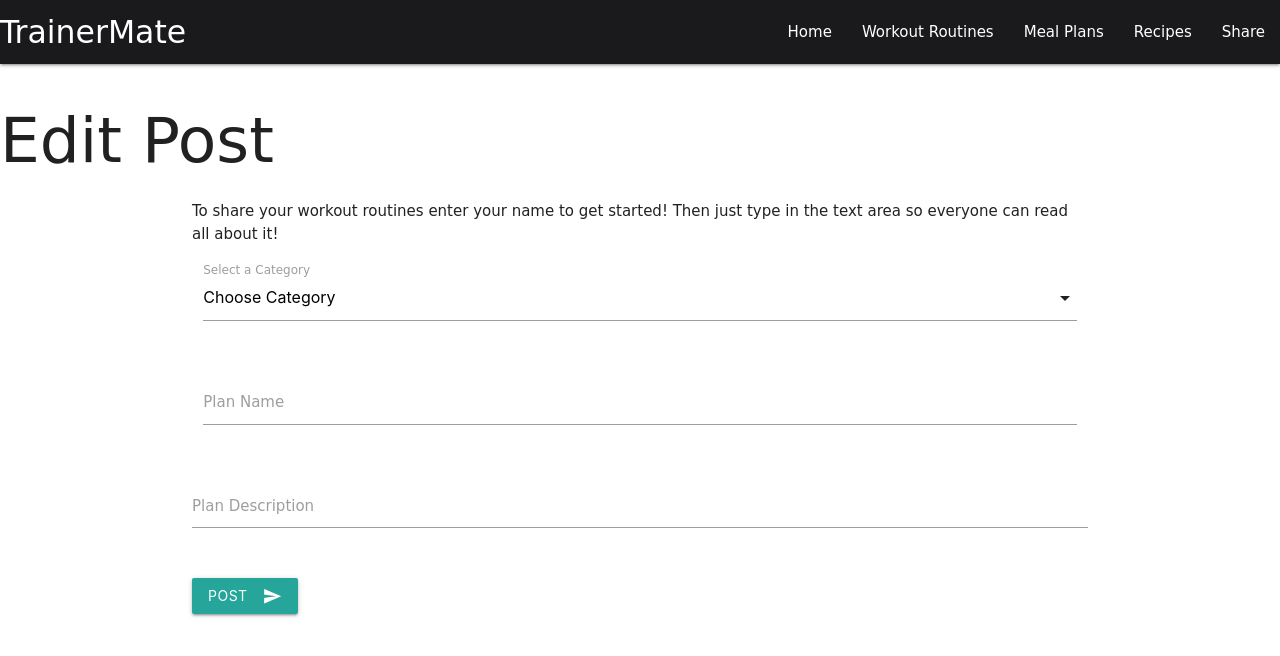
After one commit to elg1e/Trainer-Mate, a Flask app: template templates/editposts.html in a window 1280 px wide. The commit adds this page. Shown: the top 656 px of the page. Run offline with Flask 2, Linux system fonts and the light colour scheme; the template is opened without the code that fills it, so the values that code supplies are empty; some libraries are stand-ins or nearby versions; some web fonts are replaced.

Commit message:
Created editposts.html

```diff
--- a/app.py
+++ b/app.py
@@ -39,6 +39,12 @@ def recipes():
     return render_template("recipes.html",
     posts=mongo.db.posts.find({'category_name': "Recipes"}))
 
+@app.route('/edit_posts/<posts_id>')
+def edit_posts(posts_id):
+    the_posts = mongo.db.posts.find_one({"_id": ObjectId(posts_id)})
+    all_categories = mongo.db.categories.find()
+    return render_template('editposts.html', posts=the_posts, categories=all_categories)
+
 if __name__ == '__main__':
     app.run(host=os.environ.get('IP','0.0.0.0'),
             port=int(os.environ.get('PORT','8000')),
--- a/static/style.css
+++ b/static/style.css
@@ -1,9 +1,7 @@
 /*Main Body*/
 
 body {
-    background-color: #252526;
     font-family: 'Big Shoulders Text', cursive;
-
 }
 
 /*Navigation Bar*/
@@ -11,3 +9,11 @@ body {
 #navigationBar {
     background-color: #1a1a1d;
 }
+
+/*Home*/
+
+/*Workout Routines*/
+
+/*Meal Plans*/
+
+/*Recipes*/
--- /dev/null
+++ b/templates/editposts.html
@@ -0,0 +1,44 @@
+{% extends 'base.html' %}{% block content %}
+
+<h1>Edit Post</h1>
+
+<div class="container">
+	<p>To share your workout routines enter your name to get started! Then just type in the text area so everyone can read all about it!</p>
+</div>
+
+<div class="container">
+	<div class="row">
+		<form action="{{url_for('add_post')}}" method="POST" class="col s12">
+			<div class="row">
+				<div class="input-field col s12">
+					<select id="categories" name="category_name">
+                        <option value="" disabled selected>Choose Category</option>
+                        {% for cat in categories %}
+						    <option value="{{cat.category_name}}">{{cat.category_name}}</option>
+                        {% endfor %}
+					</select>
+					<label>Select a Category</label>
+				</div>
+			</div>
+            <div class="row">
+                <div class="input-field col s12">
+                    <input id="plan_name" name="plan_name" type="text" class="validate">
+                    <label for="icon_prefix">Plan Name</label>
+                </div>
+            </div>
+			<div class="row">
+				<div class="row">
+					<div class="input-field col s12">
+						<textarea id="workout_description" name="workout_description" class="materialize-textarea"></textarea>
+						<label for="textarea1">Plan Description</label>
+					</div>
+				</div>
+				<button class="btn waves-effect waves-light" type="submit">Post
+					<i class="material-icons right">send</i>
+				</button>
+			</div>
+		</form>
+	</div>
+</div>
+
+{% endblock %}
```
Also changed, not shown: templates/workout.html (+8 -2 lines).
